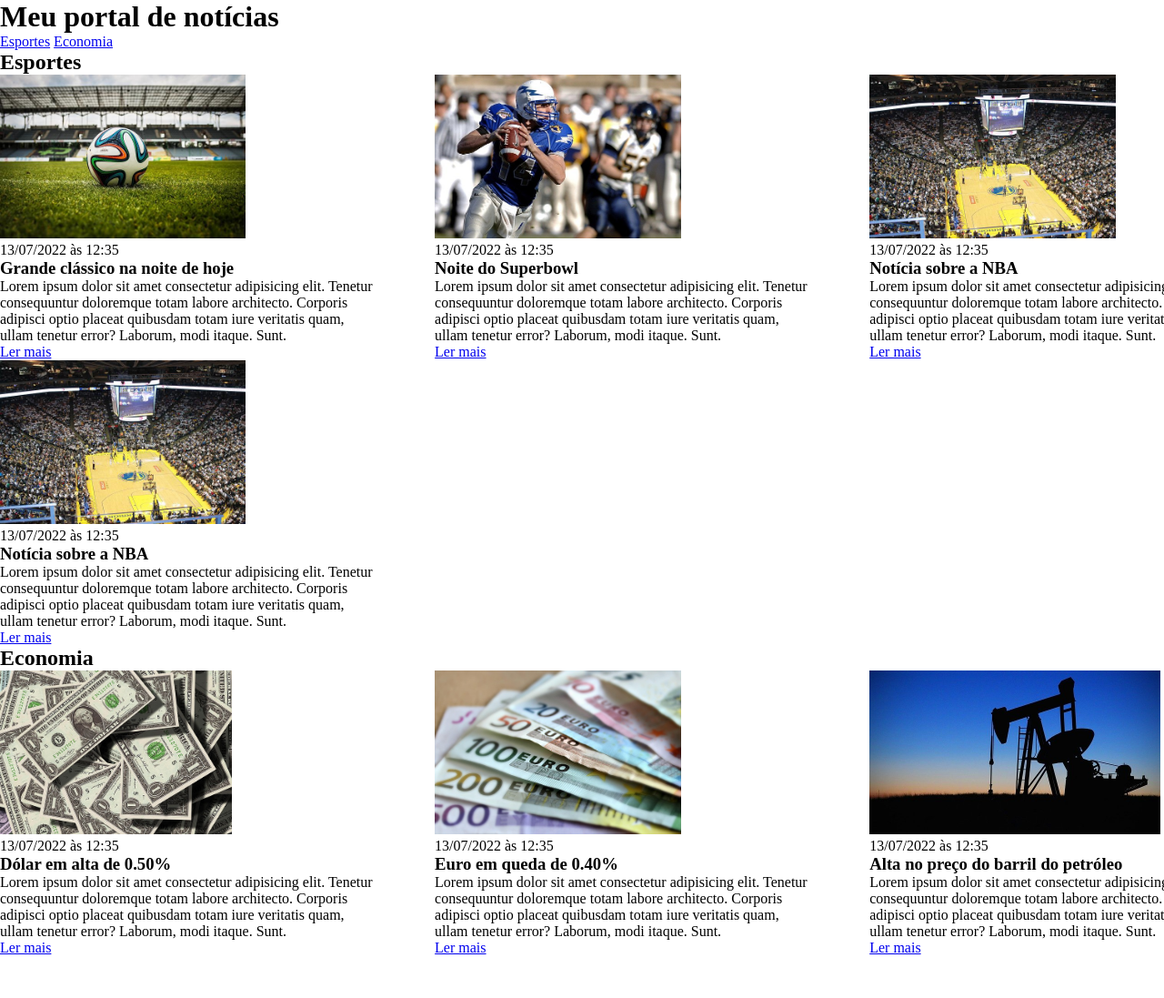
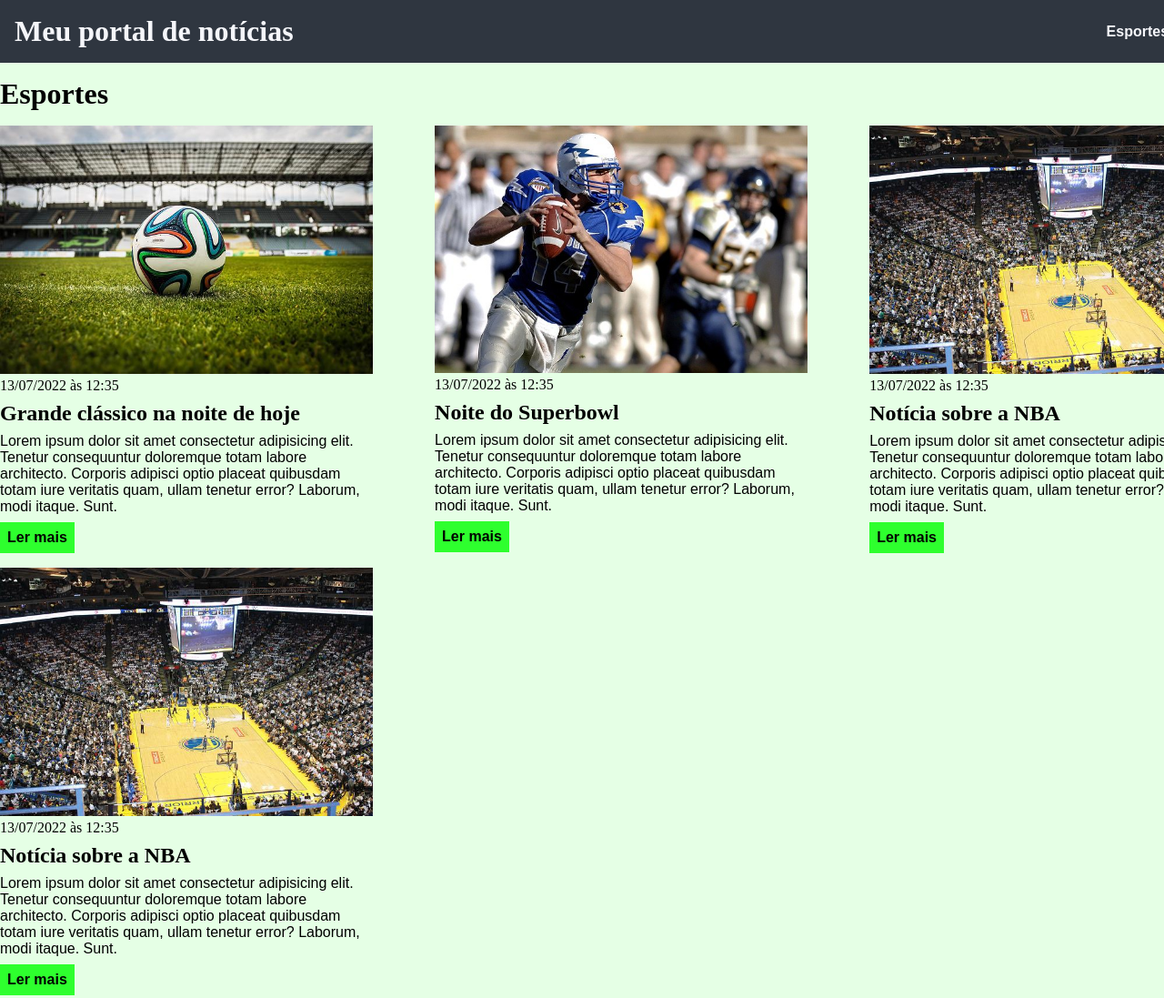
Before and after one commit to LSkripe/Atividade-CSS-, a plain HTML site: page index.html in a window 1280 px wide. Shown: the top 1097 px of the page at 91% size. Before the commit the page ends 1051 px from the top, so only its background shows below. Drawn offline with Linux system fonts and the light colour scheme.

Commit message:
conclusão das atividades do modulo

```diff
--- a/index.html
+++ b/index.html
@@ -22,7 +22,7 @@
             </nav>
         </div>
     </header>
-    <section id="sport">
+    <section id="sports">
         <div class="container">
             <h2>Esportes</h2>
             <div class="articles">
--- a/main.css
+++ b/main.css
@@ -4,8 +4,29 @@
     padding: 0;
 }
 
+body > header{
+    background-color: #2f3640;
+    padding: 16px 16px;
+    color: #f5f6fa;
+}
+
+header .container {
+    display: flex;
+    align-items: center;
+    justify-content: space-between;
+}
+
 header li {
     display: inline;
+    font-family: Arial, Helvetica, sans-serif;
+    font-weight: bold;
+    margin-left: 16px;
+}
+
+header li a {
+    color: #f5f6fa;
+    text-decoration: none;
+
 }
 
 .container {
@@ -20,9 +41,69 @@ header li {
 }
 
 .articles article img{
-    height: 180px;
+    /* height: 180px; */
+    width: 100%;
 }
 
 .articles article {
     width: 30%;
 }
+
+section {
+    padding: 16px 0;
+}
+
+section h2,
+.articles article{
+    margin-bottom: 16px;
+}
+
+.articles article h3{
+    margin-top: 8px;
+    margin-bottom: 8px;
+}
+
+.articles article a {
+    background-color: blue;
+    color: #fff;
+    padding: 8px;
+    display: inline-block;
+    text-decoration: none;
+    font-weight: bold;
+    margin-top: 8px;
+}
+
+.articles article a:hover{
+    text-decoration: underline;
+}
+
+.articles article p,
+.articles article a {
+    font-family: Arial, Helvetica, sans-serif;
+}
+
+.articles article h3 {
+    font-size: 24px;
+}
+
+section h2 {
+    font-size: 32px;
+}
+
+#sports{
+    background-color: rgba(0,255,0,0.1)
+}
+
+#sports .articles article a{
+    background-color: rgba(0,255,0,0.8);
+    color: #000;
+}
+
+#economy{
+    background-color: #f8f59f;
+}
+
+#economy .articles article a{
+    background-color: #ff9f1a;
+    color: #000;
+}
```
